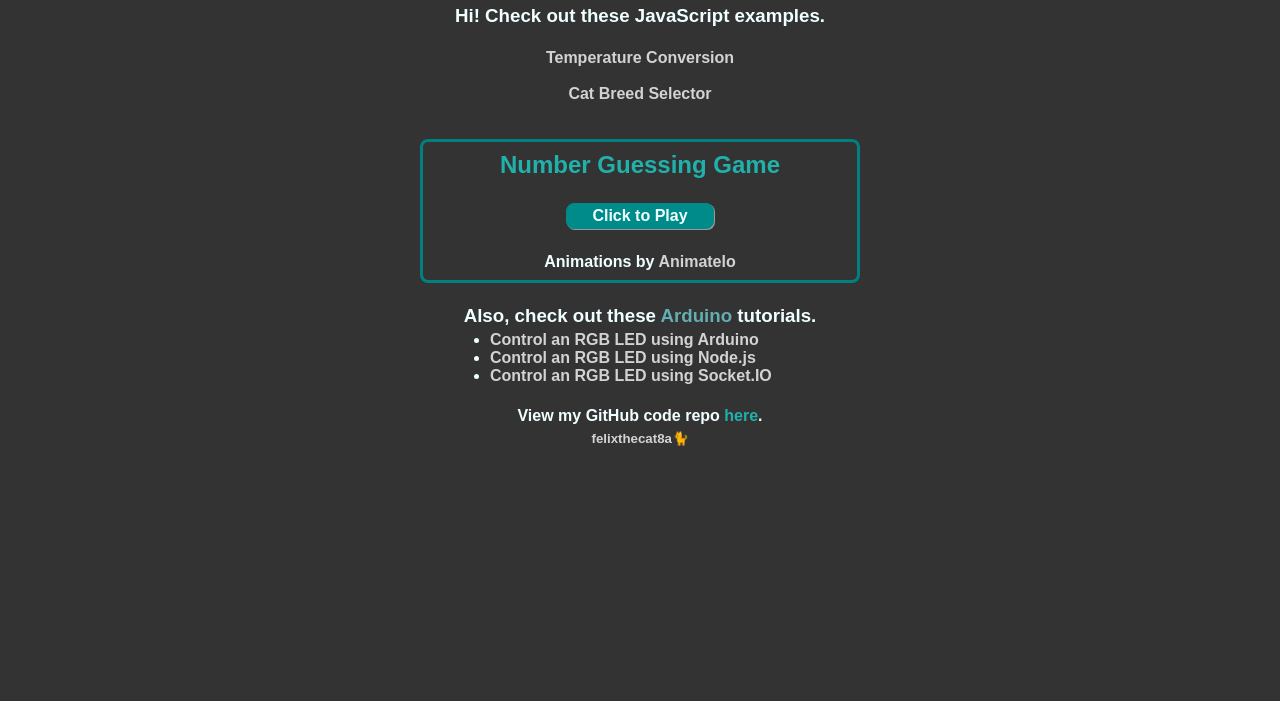
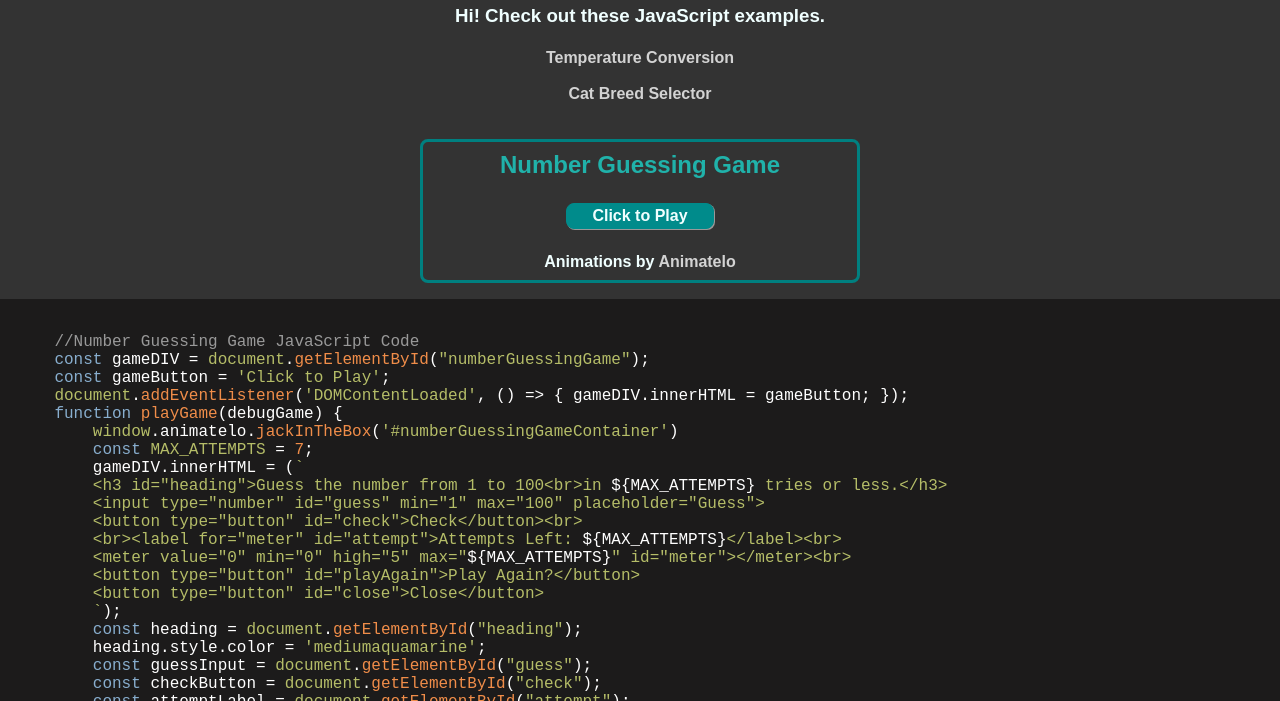
Before and after one commit to felixthecat8a/example, a website: page index.html in a window 1280 px wide. Shown: the part 99-800 px from the top of the page. Drawn offline with nearby package versions, Linux system fonts and the light colour scheme.

Commit message:
added highligh js

```diff
--- a/index.html
+++ b/index.html
@@ -10,6 +10,11 @@
     <!-- Animatelo -->
     <script src="https://cdn.rawgit.com/web-animations/web-animations-js/2.2.2/web-animations.min.js"></script>
     <script src="https://cdn.rawgit.com/gibbok/animatelo/1.0.3/dist/animatelo.min.js"></script>
+    <!-- HighlightJS -->
+    <link rel="stylesheet" href="https://cdnjs.cloudflare.com/ajax/libs/highlight.js/11.9.0/styles/stackoverflow-dark.min.css">
+    <script src="https://cdnjs.cloudflare.com/ajax/libs/highlight.js/11.9.0/highlight.min.js"></script>
+    <script src="https://cdnjs.cloudflare.com/ajax/libs/highlight.js/11.9.0/languages/javascript.min.js"></script>
+    <script>hljs.highlightAll();</script>
 </head>
 <body>
     <header>
@@ -34,6 +39,101 @@
             <h4>Animations by <a href="https://gibbok.github.io/animatelo/" target="_blank" rel="noopener noreferrer">Animatelo</a></h4>
             <script src="js/game.js"></script>
         </section>
+        <article>
+            <pre><code class="language-javascript" style="text-align: left;">
+    //Number Guessing Game JavaScript Code
+    const gameDIV = document.getElementById("numberGuessingGame");
+    const gameButton = '<button type="button" onclick="playGame(true)">Click to Play</button>';
+    document.addEventListener('DOMContentLoaded', () => { gameDIV.innerHTML = gameButton; });
+    function playGame(debugGame) {
+        window.animatelo.jackInTheBox('#numberGuessingGameContainer')
+        const MAX_ATTEMPTS = 7;
+        gameDIV.innerHTML = (`
+        &lt;h3 id="heading"&gt;Guess the number from 1 to 100&lt;br&gt;in ${MAX_ATTEMPTS} tries or less.&lt;/h3&gt;
+        &lt;input type="number" id="guess" min="1" max="100" placeholder="Guess"&gt;
+        &lt;button type="button" id="check"&gt;Check&lt;/button&gt;&lt;br&gt;
+        &lt;br&gt;&lt;label for="meter" id="attempt"&gt;Attempts Left: ${MAX_ATTEMPTS}&lt;/label&gt;&lt;br&gt;
+        &lt;meter value="0" min="0" high="5" max="${MAX_ATTEMPTS}" id="meter"&gt;&lt;/meter&gt;&lt;br&gt;
+        &lt;button type="button" id="playAgain"&gt;Play Again?&lt;/button&gt;
+        &lt;button type="button" id="close"&gt;Close&lt;/button&gt;
+        `);
+        const heading = document.getElementById("heading");
+        heading.style.color = 'mediumaquamarine';
+        const guessInput = document.getElementById("guess");
+        const checkButton = document.getElementById("check");
+        const attemptLabel = document.getElementById("attempt");
+        const attemptMeter = document.getElementById("meter");
+        const playAgainButton = document.getElementById("playAgain");
+        const close = document.getElementById("close");
+        const answer = (Math.floor(Math.random() * 100) + 1);
+        if (debugGame) {
+            console.log(answer);
+        }
+        let attempts = 0;
+        guessInput.addEventListener("keypress", function (event) {
+            if (event.key === "Enter") {
+                event.preventDefault();
+                checkButton.click();
+            }
+        });
+        checkButton.addEventListener("click", () => {
+            if (guessInput.value) {
+                attempts++;
+                attemptMeter.value = attempts;
+                checkNumber(Number(guessInput.value));
+            }
+        });
+        function checkNumber(guessNumber) {
+            if (attempts &lt; MAX_ATTEMPTS || guessNumber == answer) {
+                if (guessNumber &lt; answer) {
+                    window.animatelo.shake('#heading');
+                    updateHeading('Your number is too low.\nTry again.', 'cornflowerblue');
+                }
+                else if (guessNumber &gt; answer) {
+                    window.animatelo.shake('#heading');
+                    updateHeading('Your number is too high.\nTry again.', 'palevioletred');
+                }
+                else {
+                    window.animatelo.rubberBand('#heading');
+                    updateHeading(`You guessed it right!\nThe number is ${answer}!`, 'gold', true);
+                    disableCheckButton();
+                }
+            }
+            else {
+                window.animatelo.flash('#heading');
+                updateHeading(`You've reached the limit.\nThe number was ${answer}.`, 'orchid', false);
+                disableCheckButton();
+            }
+        }
+        function updateHeading(text, textColor, success) {
+            heading.innerText = text;
+            heading.style.color = textColor;
+            if (!success) {
+                attemptLabel.innerText = `Attempts Left: ${MAX_ATTEMPTS - attempts}`;
+            }
+            else {
+                const tries = (attempts === 1) ? 'try' : 'tries';
+                attemptLabel.innerText = `It only took ${attempts} ${tries}.`;
+            }
+        }
+        function disableCheckButton() {
+            checkButton.disabled = true;
+            checkButton.style.opacity = '0.5';
+        }
+        playAgainButton.onclick = function () {
+            attemptMeter.value = 0;
+            attempts = 0;
+            playGame(true);
+        };
+        close.addEventListener("click", function () {
+            window.animatelo.flip('#numberGuessingGame');
+            attemptMeter.setAttribute('value', '0');
+            attempts = 0;
+            gameDIV.innerHTML = gameButton;
+        });
+    }
+            </code></pre>
+        </article>
         <br>
         <article>
             <h3>Also, check out these <span style="color: #62AEB2;">Arduino</span> tutorials.</h3>
```
